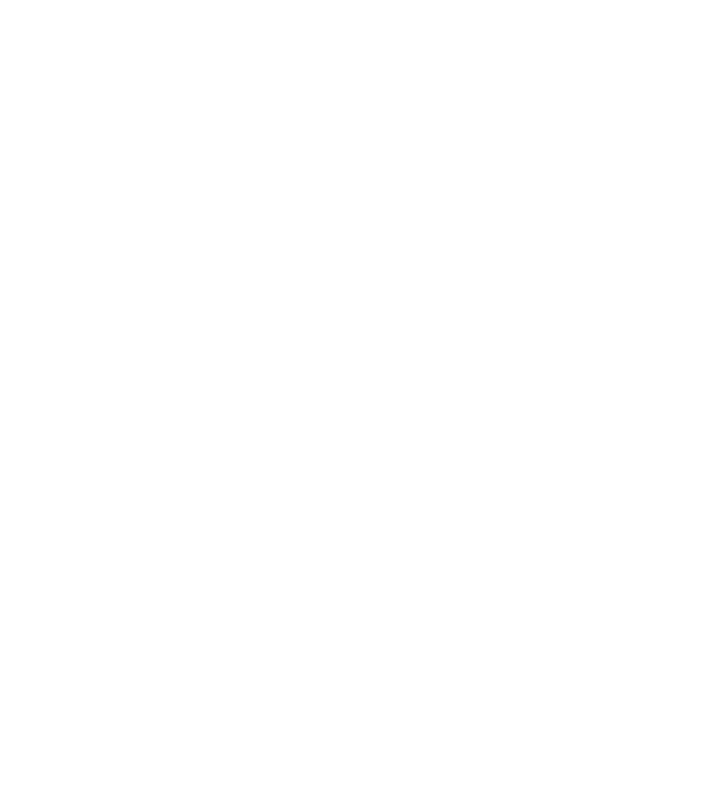
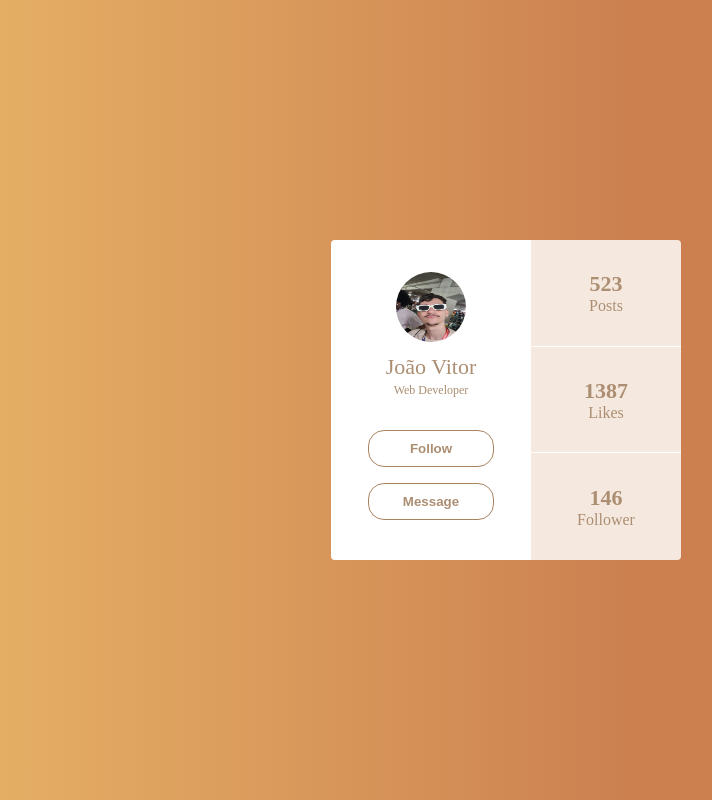
Before and after one commit to joaovxsantos/Profile, a plain HTML site: page index.html in a window 1280 px wide. Shown: the whole page, without its empty margins (134-846 px from the left). Drawn offline with Linux system fonts and the light colour scheme.

Commit message:
second-commit

```diff
--- a/index.html
+++ b/index.html
@@ -4,10 +4,43 @@
     <meta charset="UTF-8">
     <meta http-equiv="X-UA-Compatible" content="IE=edge">
     <meta name="viewport" content="width=device-width, initial-scale=1.0">
+    <link rel="stylesheet" href="./style.css">
     <title>Profile card</title>
 </head>
 <body>
+    <div class="container">
+        <div class="card-info">
 
+            <img src="./imagens/joao v.jpg" alt="João Vitor foto" >
+            <h1>João Vitor</h1>
+            <label>Web Developer</label>
+
+            <div class="card-buttons">
+            <button>Follow</button>
+            <button>Message</button>
+        </div>
+
+        </div>
+
+        <div class="card-stats">
+
+            <div class="card-posts">
+            <p>523</p>
+            <label>Posts</label>
+        </div>
+
+        <div class="card-likes">
+            <p>1387</p>
+            <label>Likes</label>
+
+        </div>
+
+        <div class="card-follow">
+            <p>146</p>
+            <label>Follower</label>
+        </div>
+
+    </div>
 
 
 </body>
--- a/style.css
+++ b/style.css
@@ -0,0 +1,99 @@
+* {
+  padding: 0;
+  margin: 0;
+  box-sizing: border-box;
+  color: #ac8e72;
+  outline: none;
+  border: none;
+}
+
+body {
+  display: flex;
+  flex-direction: column;
+  align-items: center;
+  justify-content: center;
+  min-height: 100vh;
+  min-width: 100vw;
+  background: linear-gradient(to right, #eab869, #cc8050 60%);
+}
+
+.container {
+  display: flex;
+  flex-direction: row;
+}
+
+.card-info {
+  width: 200px;
+  height: 320px;
+  background-color: white;
+  text-align: center;
+  padding: 1rem;
+  border-radius: 4px 0 0 4px;
+}
+
+.card-info img {
+  width: 70px;
+  height: 70px;
+  border-radius: 50%;
+  margin-top: 1rem;
+}
+
+.card-info h1 {
+  font-size: 22px;
+  margin-top: 8px;
+  font-weight: 200;
+}
+
+.card-info label {
+  font-size: 12px;
+}
+
+.card-buttons {
+  display: flex;
+  flex-direction: column;
+  margin-top: 2rem;
+  align-items: center;
+}
+
+.card-buttons button {
+  margin-bottom: 1rem;
+  border-radius: 1rem;
+  padding: 10px;
+  width: 75%;
+  background: transparent;
+  border: solid 1px #aa8461;
+  font-weight: 700;
+}
+
+
+
+.card-stats {
+  background: #f5e8df;
+  width: 150px;
+  display: flex;
+  flex-direction: column;
+  align-items: center;
+  border-radius: 0 4px 4px 0;
+}
+
+.card-stats p {
+  font-size: 22px;
+  font-weight: 700;
+}
+
+.card-follow,
+.card-posts,
+.card-likes {
+
+  display: flex;
+  flex-direction: column;
+  align-items: center;
+  justify-content: center;
+  width: 100%;
+  height: 34%;
+}
+
+.card-posts,
+.card-likes{
+    border-bottom: 1px solid white;
+}
```
Also changed, not shown: imagens/joao v.jpg (added).
